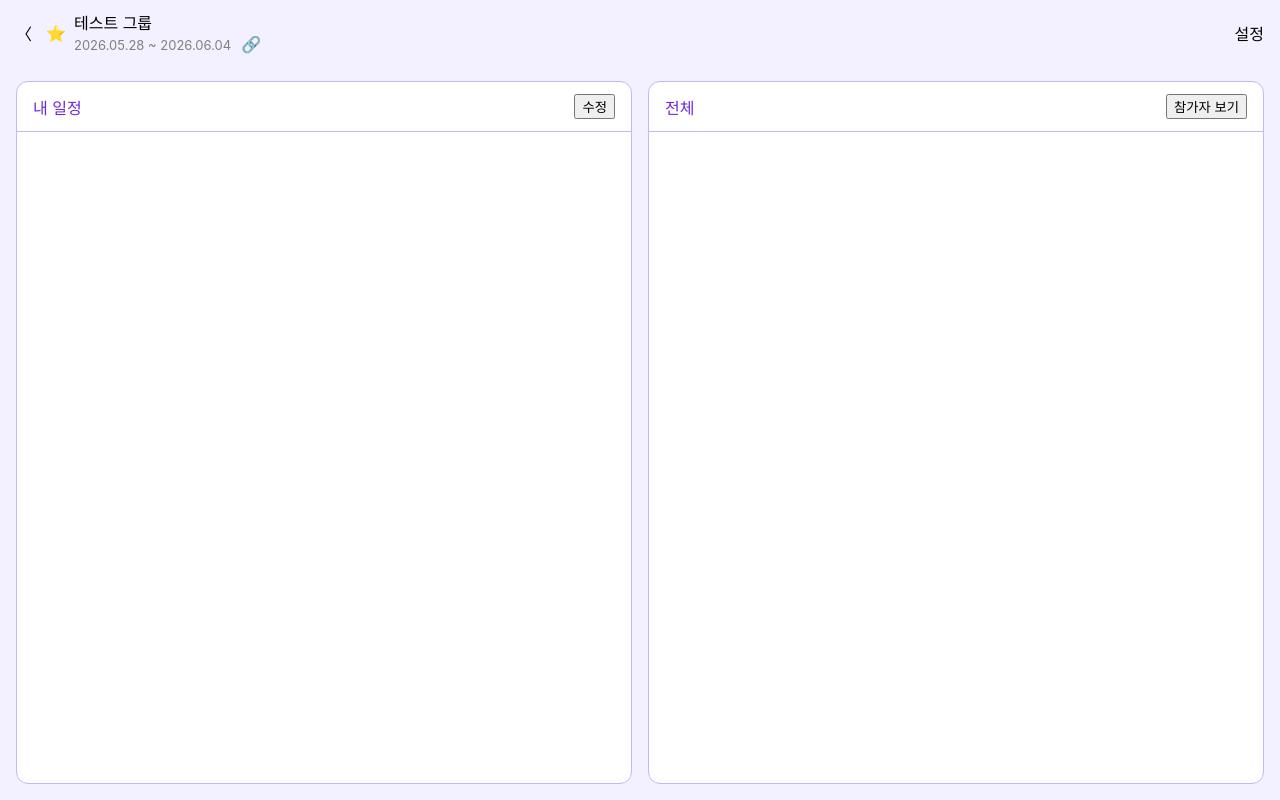
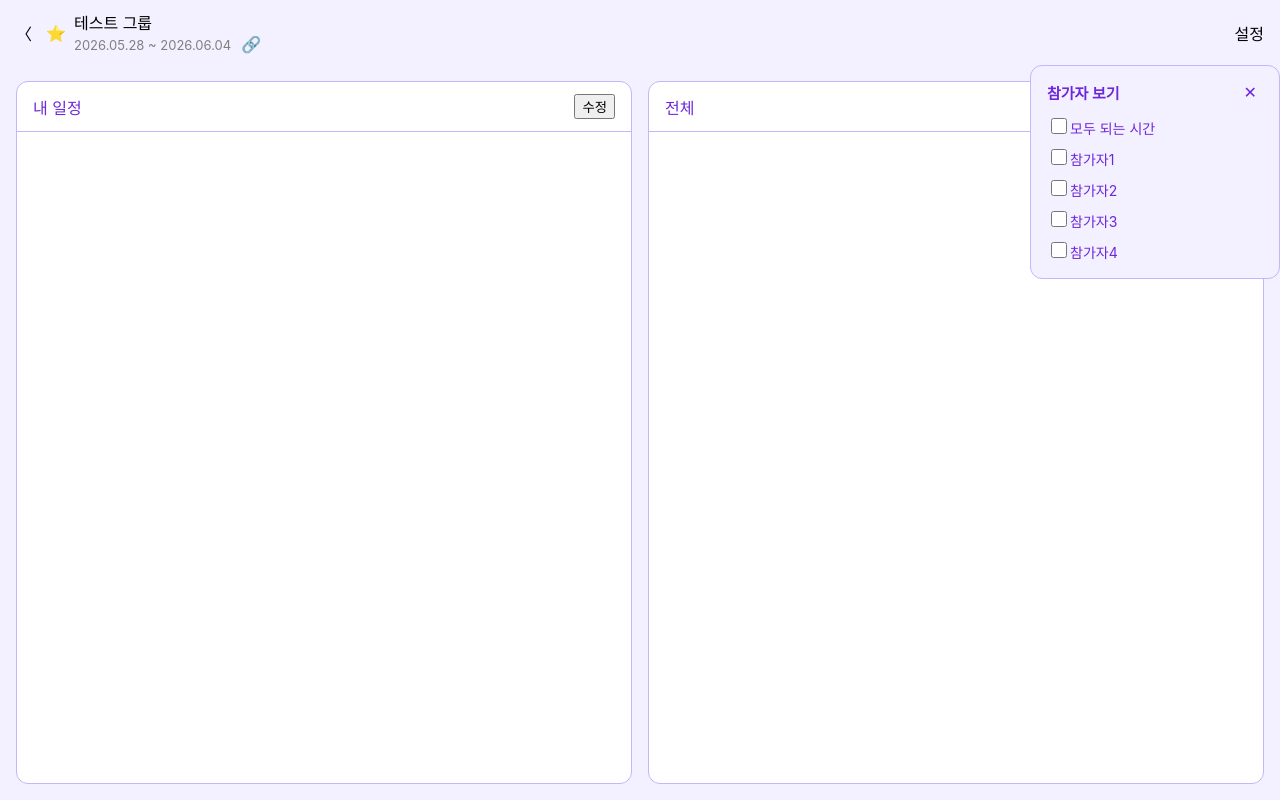
Before and after one commit to isehyun628-oss/TimeSync, a React (Create React App) app: page /groups/schedule in a window 1280 px wide. Both pictures are taken after a click on the button "참가자 보기". Built offline with nearby package versions, Linux system fonts and the light colour scheme.

Commit message:
feat: 참가자 보기 팝업 연결

```diff
--- a/src/components/ParticipantPopup.js
+++ b/src/components/ParticipantPopup.js
@@ -18,7 +18,7 @@ function ParticipantPopup(props) {
         <div className="participant-popup-container">
 
             {/* 팝업 상단: 제목 텍스트 + 닫기 버튼 */}
-            <div className="parcitipant-popup-header">
+            <div className="participant-popup-header">
                 {/* 팝업 제목 */}
                 <span className="participant-popup-title">참가자 보기</span>
                 {/* 닫기 버튼: 누르면 팝업 닫기 */}
--- a/src/pages/GroupSchedulePage.js
+++ b/src/pages/GroupSchedulePage.js
@@ -1,11 +1,21 @@
 /* 필요한 컴포넌트 불러오기 */
 import Header from '../components/Header';
+import ParticipantPopup from '../components/ParticipantPopup';
 
 /* GroupSchedulePage.css 파일을 불러와서 디자인 적용 */
 import './GroupSchedulePage.css';
 
+/* useState: 팝업 열림/닫힘 상태를 저장하기 위해 불러옴 */
+import { useState } from 'react';
+
+
 /* 그룹 일정 페이지 */
 function GroupSchedulePage() {
+
+    /* participantOpen: 참가자 보기 팝업이 열렸는지(true) 닫혔는지(false) 저장하는 상태 */
+    /* 초기값은 false(닫힘) */
+    const [participantOpen, setParticipantOpen] = useState(false);
+
     return (
         /* 페이지 전체 컨테이너 */
         <div className="group-schedule-container">
@@ -20,7 +30,7 @@ function GroupSchedulePage() {
             />
 
             {/* 캘린더 두 개를 가로로 나열하는 컨테이너 */}
-            <div className="calender-container">
+            <div className="calender-container" style={{position: 'relative'}}> {/* ParticipantPopup 위치 기준점 */}
 
                 {/* 왼쪽: 내 일정 캘린더 */}
                 <div className="calender-wrapper">
@@ -45,7 +55,7 @@ function GroupSchedulePage() {
                     <div className="calender-header">
                         <span>전체</span>
                         {/* 참가자 보기 버튼: 누르면 참가자 목록 팝업 (기능 나중에 추가) */}
-                        <button>참가자 보기</button>
+                        <button onClick={() => { setParticipantOpen(true) }}>참가자 보기</button>
                     </div>
 
                     {/* 캘린더 본체: 타임블럭이 들어갈 영역 (나중에 추가) */}
@@ -54,6 +64,18 @@ function GroupSchedulePage() {
 
                 </div>
 
+                {/* participantOpen이 true일 때만 ParticipantPopup 표시 */}
+                {participantOpen && (
+                    <div style={{
+                        position: 'absolute',   /* calender-container 기준으로 위치 고정 */
+                        top: '0px',    /* 헤더 파로 아래 */
+                        right: '0px',  /* 공유버튼 위치에 맞게 조절 */
+                        zIndex: 100
+                    }}>
+                        <ParticipantPopup onClose={() => { setParticipantOpen(false) }} />
+                    </div>
+                )}
+
             </div>
         </div>
     );
```
